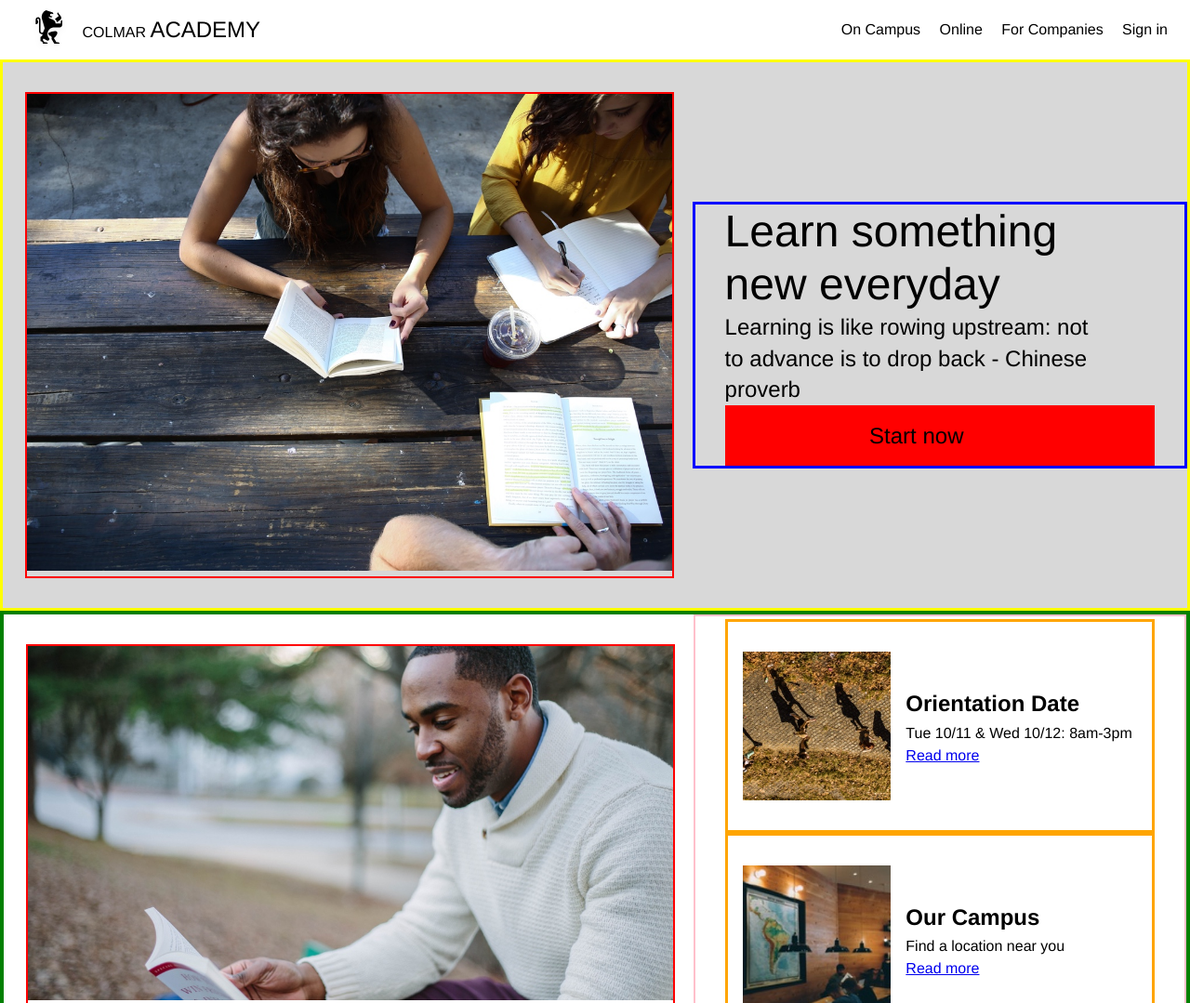
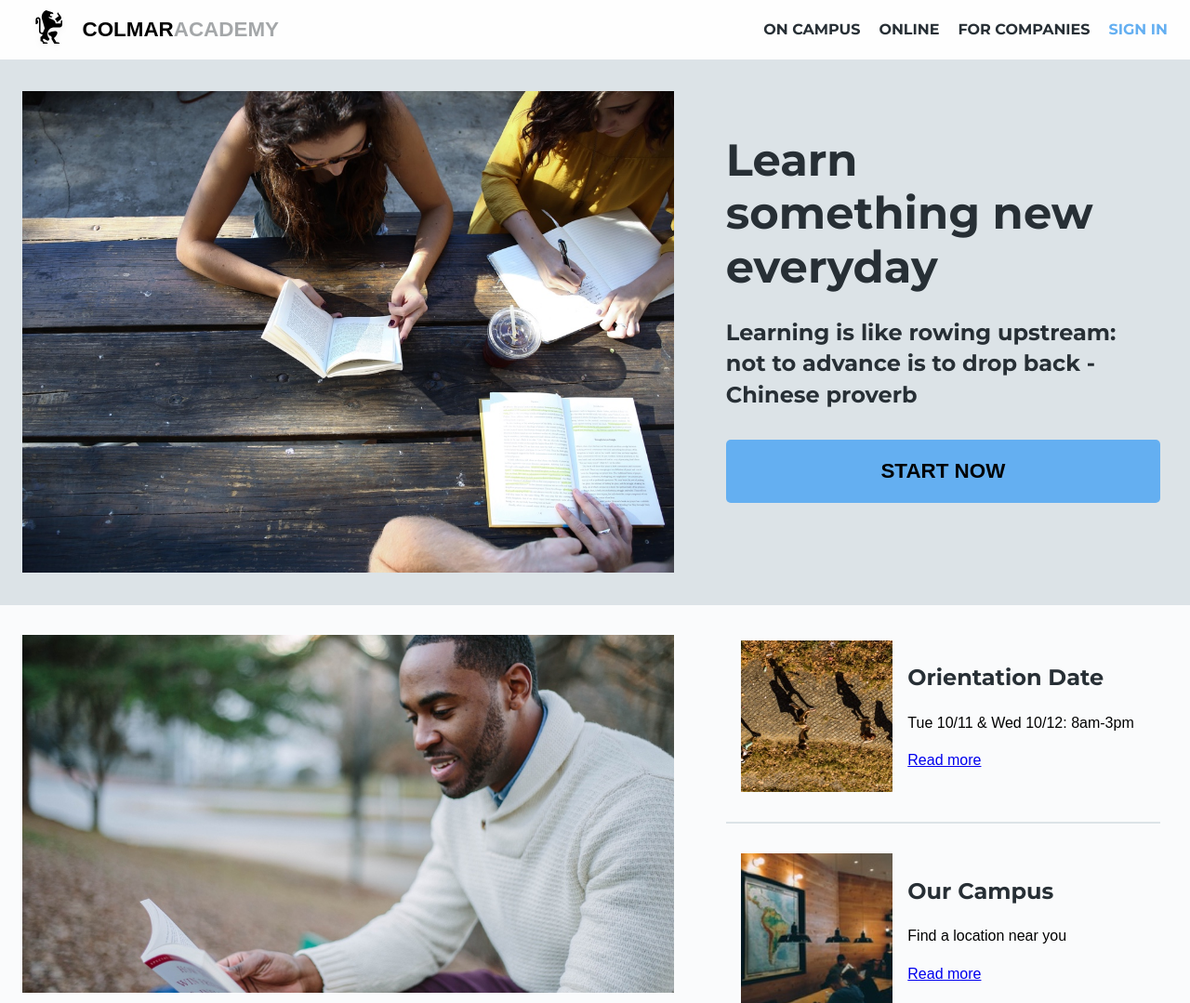
Before and after one commit to Vangaufre/capstone, a plain HTML site: page index.html in a window 1280 px wide. Shown: the top 1079 px of the page at 93% size. Drawn offline with Linux system fonts and the light colour scheme.

Commit message:
update-desktop

```diff
--- a/index.html
+++ b/index.html
@@ -6,6 +6,7 @@
     <title>Colmar Academy</title>
     <link rel='stylesheet' type='text/css' href='resources/css/reset.css'>
     <link rel='stylesheet' type='text/css' href='resources/css/style.css'>
+    <link href="https://fonts.googleapis.com/css?family=Montserrat:400,600,600i,700|Open+Sans" rel="stylesheet">
   </head>
 
   <body>
@@ -13,11 +14,10 @@
 <!-- Header -->
 <header>
   <nav class="container">
-    <div>
+    <div class="logo">
       <img src="resources/assets/images/ic-logo.svg">
-      <h1>COLMAR
+      <span>COLMAR</span>
       <span>ACADEMY</span>
-      </h1>
     </div>
     <div class="menu">
       <ul>
@@ -42,9 +42,9 @@
   </div>
     <div class="banner-text">
       <h2>Learn something new everyday</h2>
-      <span>Learning is like rowing upstream: not to advance is to drop back - Chinese proverb</span>
+      <h1>Learning is like rowing upstream: not to advance is to drop back - Chinese proverb</h1>
       <div class="cta">
-      <span>Start now</span>
+      <span>START NOW</span>
       </div>
     </div>
 
@@ -62,7 +62,7 @@
     <p>Et vim idque ferri hendrerit cu sit. An wisi ceteros mei, vel legere
       salutandi comprehensam ei. commodo signiferumque, inani civibus conclusionemque eam ei,
       ferri hendrerit cu sit. An wisi ceteros mei, vel legere salutandi comprehensam ei.</p>
-    <p>Emanuel, Sr Strategist at Hiring.com</p>
+    <p class="source">Emanuel, Sr Strategist at Hiring.com</p>
   </div>
 
   <div class="stories">
@@ -108,7 +108,7 @@
      <img src="./resources/assets/images/course-software.jpg">
      <div class="course-text">
        <h4>Software Engineering</h4>
-       <p>COURSES</p>
+       <span>COURSES</span>
        <p>Web Development, Mobile Development, iOT, APIs</p>
      </div>
    </div>
@@ -117,7 +117,7 @@
      <img src="./resources/assets/images/course-computer-art.jpg">
      <div class="course-text">
        <h4>Computer Art</h4>
-       <p>COURSES</p>
+       <span>COURSES</span>
        <p>Imaging & Design, Web Design, Motion Graphics & Visual Effects, Computer Animation</p>
      </div>
    </div>
@@ -126,7 +126,7 @@
      <img src="./resources/assets/images/course-design.jpg">
      <div class="course-text">
        <h4>Design</h4>
-       <p>COURSES</p>
+       <span>COURSES</span>
        <p>User Experience Design, User Research, Visual Design</p>
      </div>
    </div>
@@ -135,7 +135,7 @@
      <img src="./resources/assets/images/course-data.jpg">
      <div class="course-text">
        <h4>Data</h4>
-       <p>COURSES</p>
+       <span>COURSES</span>
        <p>Data Science, BigData, SOL, Data Visualization</p>
      </div>
    </div>
@@ -144,7 +144,7 @@
      <img src="./resources/assets/images/course-business.jpg">
      <div class="course-text">
        <h4>Business</h4>
-       <p>COURSES</p>
+       <span>COURSES</span>
        <p>Product Development, Business, Development, Startup</p>
      </div>
    </div>
@@ -153,7 +153,7 @@
      <img src="./resources/assets/images/course-marketing.jpg">
      <div class="course-text">
        <h4>Marketing</h4>
-       <p>COURSES</p>
+       <span>COURSES</span>
        <p>Analytics, Content Marketing, Mobile Marketing</p>
      </div>
    </div>
@@ -202,7 +202,7 @@
 <!--Footer-->
 
 <div id="footer">
-  <span>© Copyright Colmar Academy. All Rights Reserved.</span>
+  <p>© Copyright Colmar Academy. All Rights Reserved.</p>
   <nav class="last">
   <ul>
     <li><a href=”#”>Terms</a></li>
--- a/resources/css/style.css
+++ b/resources/css/style.css
@@ -1,25 +1,59 @@
 /* Universal Styles */
 
 html {
-  font-family: "Helvetica", sans-serif;
   font-size: 16px;
-  background-color: white;
+  background-color: #FEFEFE;
 }
 
-body {
-  line-height: 1.4;
+p {
+  line-height: 1.6;
+  font-family: "Open+Sans", sans-serif;
 }
 
 h3 {
   font-weight: bold;
   font-size: 2rem;
-  padding: 12px 0px;
+  padding: 1rem 0rem;
+  font-family: "Montserrat";
+  color: #272F35;
 }
 
 h4 {
   font-weight: bold;
   font-size: 1.5rem;
   line-height: 1.6;
+  margin-bottom: 1rem;
+  font-family: "Montserrat";
+  color: #272F35;
+}
+
+h2 {
+  font-size: 3rem;
+  line-height: 1.2;
+  padding-right: 50px;
+  font-weight: bold;
+  font-family: "Montserrat";
+  color: #272F35;
+}
+
+h1 {
+  font-weight: bold;
+  font-size: 1.5rem;
+  line-height: 1.4;
+  margin-top: 1.5rem;
+  font-family: "Montserrat";
+  color: #272F35;
+}
+
+span {
+  font-weight: bold;
+  line-height: 1.6;
+  font-family: "Open+Sans", sans-serif;
+}
+
+.item a {
+  font-family: "Open+Sans", sans-serif;
+  margin-top: 1rem;
 }
 
 /* Header */
@@ -27,6 +61,7 @@ h4 {
 .container {
   display: flex;
   justify-content: space-between;
+  border-bottom: 2px #DCE3E7 solid;
 }
 
 nav {
@@ -56,20 +91,45 @@ nav li {
   padding: 0 0.5rem;
 }
 
+.menu li:hover {
+  font-family: "Montserrat";
+  font-weight: normal;
+  font-size: 1rem;
+  color:#A4A7A9;
+}
+
+.menu li {
+  font-family: "Montserrat";
+  font-weight: bold;
+  font-size: 1rem;
+  color: #272F35;
+  text-transform: uppercase;
+}
+
+.menu li:last-child {
+  color: #64AFF1;
+}
+
+.logo span {
+  font-size: 1.4rem;
+}
+
+.logo span:last-child {
+  color:#A4A7A9;
+}
+
 /* Banner */
 
 #banner {
-background-color: #d8d8d8;
+background-color: #DCE3E7;
 display: flex;
 justify-content: space-between;
 align-items: center;
 height: auto;
-border: 3px solid yellow;
 }
 
 .banner-img {
   width: 100%;
-  border:2px solid red;
 }
 
 .banner-img img {
@@ -84,26 +144,23 @@ border: 3px solid yellow;
   width: 40%;
   padding-left: 32px;
   padding-right: 32px;
-  border: 3px solid blue;
 }
 
-h2 {
-  font-size: 3rem;
-  line-height: 1.2;
-  padding-right: 50px;
-}
-
-span {
-  font-size: 1.5rem;
-  padding-right: 50px;
-}
-
-.cta {
-  background-color: red;
+.cta span{
+  background-color: #64AFF1;
   display: flex;
   align-items: center;
   justify-content: center;
   padding: 1rem 0;
+  margin: 2rem 0;
+  border-radius: 5px;
+  font-size: 1.4rem;
+  transition-duration: 1s;
+  transition-property: color;
+}
+
+.cta span:hover {
+  color: #ffffff;
 }
 
 /* Features */
@@ -111,8 +168,8 @@ span {
 #features {
   display: flex;
   height: 700px;
-  border:4px solid green;
   padding-bottom: 32px;
+  background-color: #FAFBFC;
 }
 
 .main-story {
@@ -123,7 +180,6 @@ span {
 }
 
 .stories {
-  border: 2px solid pink;
   display: flex;
   flex-direction: column;
   justify-content: center;
@@ -134,6 +190,11 @@ span {
 .stories .item {
   display: flex;
   flex-direction: row;
+  border-bottom: 2px #DCE3E7 solid;
+}
+
+.stories .item:hover {
+  background-color: #DCE3E7;
 }
 
 .item img {
@@ -152,7 +213,11 @@ span {
 .item {
   display: flex;
   align-items: center;
-  border: 3px solid orange;
+}
+
+p.source {
+  padding-top: 2rem;
+  font-style: italic;
 }
 
 /* Learning */
@@ -162,7 +227,7 @@ span {
   align-items: center;
   justify-content: center;
   padding-top: 32px;
-  padding-bottom: 32px;
+  background-color: #DCE3E7;
 }
 
 #boxes {
@@ -170,8 +235,7 @@ span {
   display: flex;
   flex-wrap: wrap;
   justify-content: center;
-  border: 4px solid black;
-  background-color: #d8d8d8;
+  background-color: #DCE3E7;
 }
 
 .course img {
@@ -180,7 +244,6 @@ span {
 }
 
 .course {
-  border:3px solid blue;
   margin: 10px;
   width: 25%;
   height: auto;
@@ -189,12 +252,9 @@ span {
   background-color: white;
 }
 
-p {
-  font-size: 1rem;
-}
-
 .course-text {
   padding: 16px 16px;
+  margin-bottom: 10px;
 }
 
 /* Thesis */
@@ -202,8 +262,8 @@ p {
 #thesis {
   display: flex;
   height: 700px;
-  border:4px solid green;
   padding-bottom: 32px;
+  background-color: #FAFBFC;
 }
 
 /* Footer */
@@ -211,12 +271,17 @@ p {
 #footer {
   display: flex;
   justify-content: space-between;
-  border-top: 1px #4a4a4a solid;
+  border-top: 2px #DCE3E7 solid;
   padding: 16px 24px;
+  background-color: #FEFEFE;
+  color: #272F35;
 }
 
 .last {
   display: block;
   padding-left: 16px;
-  border: 2px solid yellow;
 }
+
+.last li {
+  font-family: "Montserrat";
+}
```
